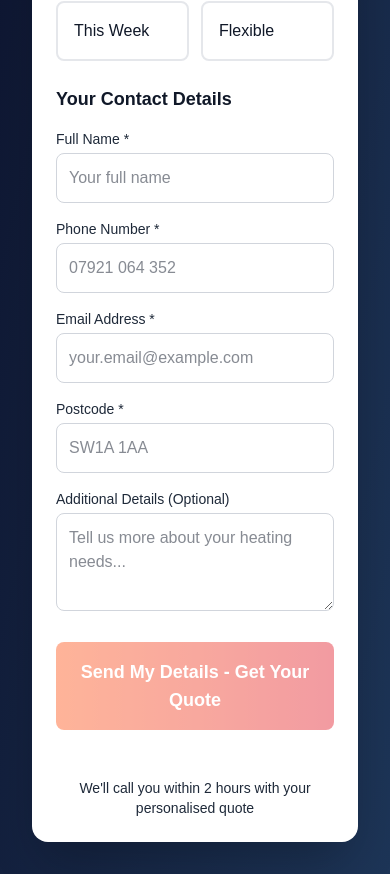
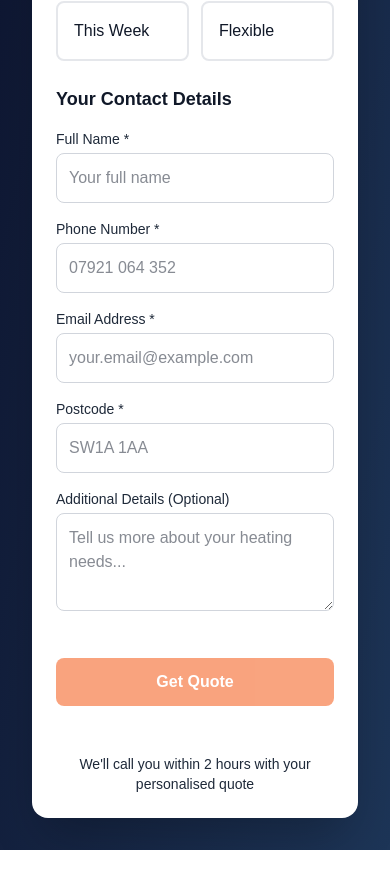
Before and after one commit to PatchLore/ecoflame-webapp, a Next.js app: page /quoteflow/embed in a window 390 px wide. Shown: the part 891-1765 px from the top of the page. After the commit the page ends 1741 px from the top, so only its background shows below. Built offline with nearby package versions, Linux system fonts and the light colour scheme.

Commit message:
Fix mobile form submission: use handleSubmit directly, update button to z-20 with pointer-events-auto, add preventDefault at start of onSubmit, add comprehensive logging, ensure button not blocked by overlays

```diff
--- a/src/app/quoteflow/embed/page.tsx
+++ b/src/app/quoteflow/embed/page.tsx
@@ -74,15 +74,17 @@ export default function QuoteEmbedPage() {
   }
 
   const onSubmit = async (data: QuoteFormData, event?: React.BaseSyntheticEvent) => {
-    // Always prevent default form submission for mobile browsers (especially Safari)
+    // ALWAYS prevent default FIRST - critical for mobile Safari to avoid page reload
     if (event) {
       event.preventDefault()
       event.stopPropagation()
     }
 
-    console.log('[QuoteFlow] onSubmit fired', data)
+    console.log("[QuoteFlow] onSubmit triggered", data)
     console.log('[QuoteFlow] Sending to /api/leads...')
     console.log('[QuoteFlow] Selected service:', selectedService, 'Selected urgency:', selectedUrgency)
+
+    // Set loading state immediately
     setIsSubmitting(true)
 
     try {
@@ -188,17 +190,11 @@ export default function QuoteEmbedPage() {
             <p className="text-white/90">Professional heating services with transparent pricing</p>
           </div>
 
-          <div className="p-6">
+          <div className="p-6 pointer-events-auto">
             <form
-              onSubmit={(e) => {
-                console.log('[QuoteFlow] Form onSubmit event triggered')
-                e.preventDefault()
-                e.stopPropagation()
-                handleSubmit(onSubmit)(e)
-              }}
-              className="space-y-6"
+              onSubmit={handleSubmit(onSubmit)}
+              className="space-y-6 pointer-events-auto"
               autoComplete="off"
-              noValidate
             >
               {/* Service Selection */}
               <div>
@@ -345,23 +341,23 @@ export default function QuoteEmbedPage() {
               <button
                 type="submit"
                 disabled={isSubmitting || !selectedService || !selectedUrgency}
-                className="w-full bg-gradient-to-r from-[#FF6B35] to-[#E63946] text-white py-4 px-6 rounded-lg font-semibold text-lg transition-all hover:-translate-y-1 active:scale-95 disabled:opacity-50 disabled:cursor-not-allowed disabled:transform-none cursor-pointer relative z-10"
+                className="w-full bg-orange-600 text-white py-3 rounded-lg font-semibold mt-4 cursor-pointer touch-manipulation active:scale-95 z-20 relative pointer-events-auto disabled:opacity-50 disabled:cursor-not-allowed"
                 style={{
                   touchAction: 'manipulation',
                   WebkitTapHighlightColor: 'rgba(255, 107, 53, 0.3)',
                   position: 'relative',
-                  zIndex: 10
+                  zIndex: 20
                 }}
                 onTouchStart={(e) => {
                   console.log('[QuoteFlow] Submit button touched')
                   e.stopPropagation()
                 }}
-                onMouseDown={(e) => {
+                onClick={(e) => {
                   console.log('[QuoteFlow] Submit button clicked')
                   e.stopPropagation()
                 }}
               >
-                {isSubmitting ? 'Sending...' : 'Send My Details - Get Your Quote'}
+                {isSubmitting ? 'Sending...' : 'Get Quote'}
               </button>
 
               <div className="text-center text-sm text-gray-800 mt-6">
@@ -388,9 +384,10 @@ export default function QuoteEmbedPage() {
           -webkit-tap-highlight-color: rgba(255, 107, 53, 0.3);
           user-select: none;
           position: relative;
-          z-index: 10;
+          z-index: 20;
           touch-action: manipulation;
           -webkit-touch-callout: none;
+          pointer-events: auto;
         }
 
         button[type="submit"]:active {
@@ -403,6 +400,10 @@ export default function QuoteEmbedPage() {
           pointer-events: none;
         }
 
+        button[type="submit"]:not(:disabled) {
+          pointer-events: auto;
+        }
+
         *:not(button[type="submit"]) {
           -webkit-tap-highlight-color: transparent;
         }
```
